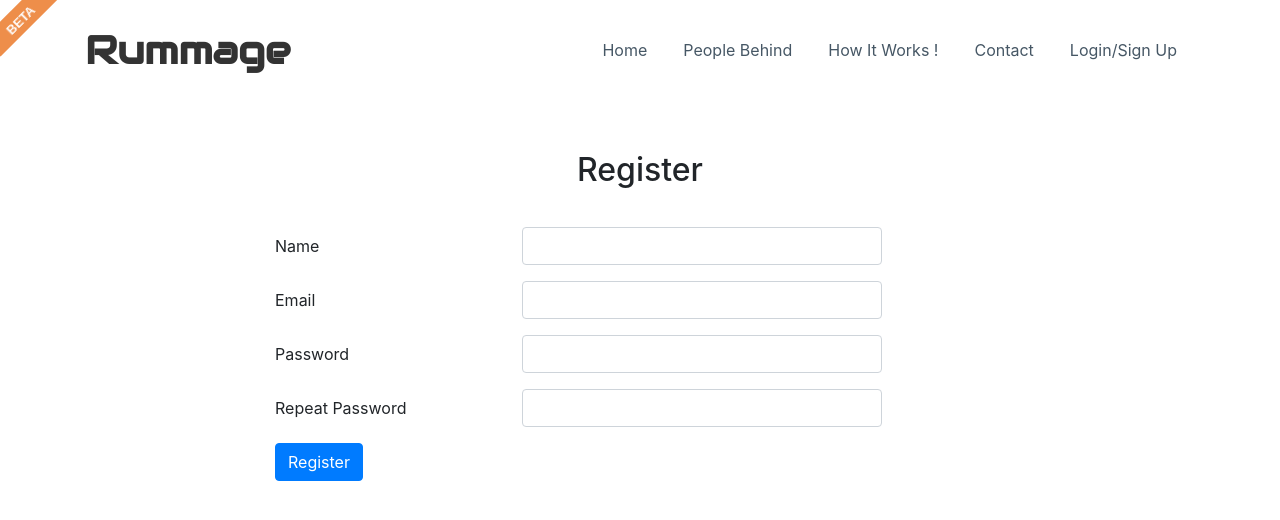
After one commit to Chiragasourabh/ML-Search-Engine, a Flask app: page /register in a window 1280 px wide. The commit adds this page. Shown: the top 520 px of the page. Run offline with Flask 2, Linux system fonts and the light colour scheme; some libraries are stand-ins or nearby versions.

Commit message:
updated login and register page

```diff
--- a/app.py
+++ b/app.py
@@ -1,6 +1,6 @@
 from flask import Flask, request, render_template
 import wikipedia as wp
-import speech_recognition as sr
+#import speech_recognition as sr
 
 app = Flask(__name__)
 
@@ -42,7 +42,17 @@ def contact():
 
 @app.route('/auth')
 def auth():
-    return render_template('404.html')
+    return render_template('login.html')
+
+@app.route('/register')
+def Register():
+    return render_template('register.html')
+
+@app.route('/auth', methods=['POST'])
+def login_post():
+    username = request.form['txtEmail']
+    password = request.form['txtPassword']
+    return username
 
 
 
--- a/static/assets/css/Style.css
+++ b/static/assets/css/Style.css
@@ -18,17 +18,6 @@ body:after{
   transform:rotate(-45deg);
 }
 
-@media (min-width:768px) {
-  #info-container {
-    padding:50px 0;
-  }
-}
-
-#contact-heading{
-  font-size:40px;
-  margin-top:50px;
-  margin-bottom:35px;
-}
 
 div#contact-box {
 	  padding-right:0;
@@ -70,3 +59,26 @@ div#contact-box {
 	input[type="text"], input[type="email"], input[type="tel"], textarea {
 	  border-radius:50 !important;
 	}
+
+
+  .profile-img {
+    text-align:center;
+    margin:0 auto;
+    border:7px solid #fff;
+    width:150px;
+    height:150px;
+  }
+
+.login-title{
+  padding-top: 50px;
+}
+
+.contact-heading{
+  padding-top: 20px;
+  padding-bottom:10px;
+}
+
+.register-heading{
+  padding-top: 50px;
+  padding-bottom:30px;
+}
--- a/templates/contact.html
+++ b/templates/contact.html
@@ -4,7 +4,7 @@
 <div class="container" id="info-container">
         <div class="row">
             <div class="col-md-12 contact-heading">
-                <h2 class="text-center">Contact Us</h2>
+                <h2 class="text-center contact-heading">Contact Us</h2>
             </div>
             <div class="col-12 col-sm-6 col-md-6" id="contact-box">
                 <p id="contact-text">Feel free to contact. Suggestions. Questions. Praises. Everything Welcomed.</p>
--- /dev/null
+++ b/templates/register.html
@@ -0,0 +1,28 @@
+{% extends 'layout.html' %}
+
+{% block body %}
+<div class="row register-form">
+        <div class="col-md-8 offset-md-2 justify-content-center">
+            <form class="custom-form">
+                <h2 class="text-center register-heading">Register</h2>
+                <div class="form-row form-group">
+                    <div class="col-sm-4 label-column"><label class="col-form-label" for="name-input-field">Name </label></div>
+                    <div class="col-sm-6 input-column"><input class="form-control" type="text"></div>
+                </div>
+                <div class="form-row form-group">
+                    <div class="col-sm-4 label-column"><label class="col-form-label" for="email-input-field">Email </label></div>
+                    <div class="col-sm-6 input-column"><input class="form-control" type="email"></div>
+                </div>
+                <div class="form-row form-group">
+                    <div class="col-sm-4 label-column"><label class="col-form-label" for="pawssword-input-field">Password </label></div>
+                    <div class="col-sm-6 input-column"><input class="form-control" type="password"></div>
+                </div>
+                <div class="form-row form-group">
+                    <div class="col-sm-4 label-column"><label class="col-form-label" for="repeat-pawssword-input-field">Repeat Password </label></div>
+                    <div class="col-sm-6 input-column"><input class="form-control" type="password"></div>
+                </div>
+                <button class="btn  btn-primary submit-button text-center" type="button">Register</button>
+              </form>
+        </div>
+    </div>
+    {% endblock %}
```
Also changed, not shown: templates/login.html (added, +29 -0 lines), static/assets/icons/profile.png (added).
